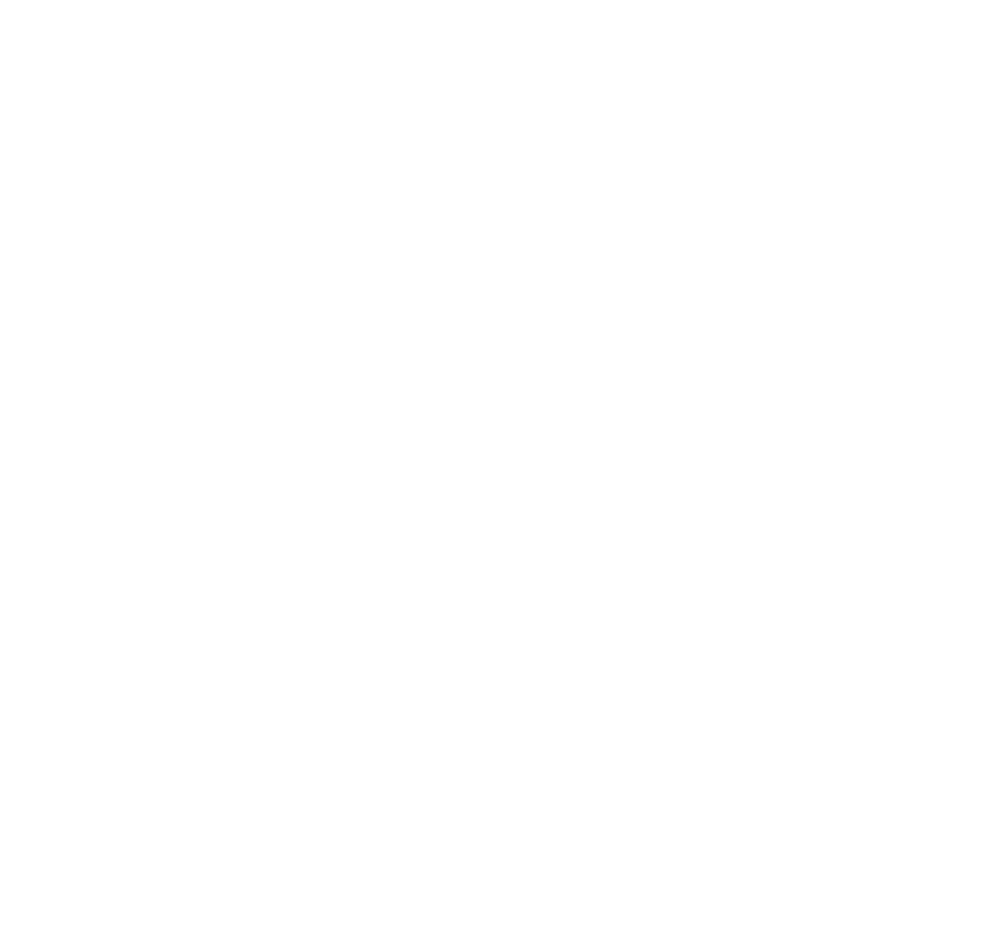
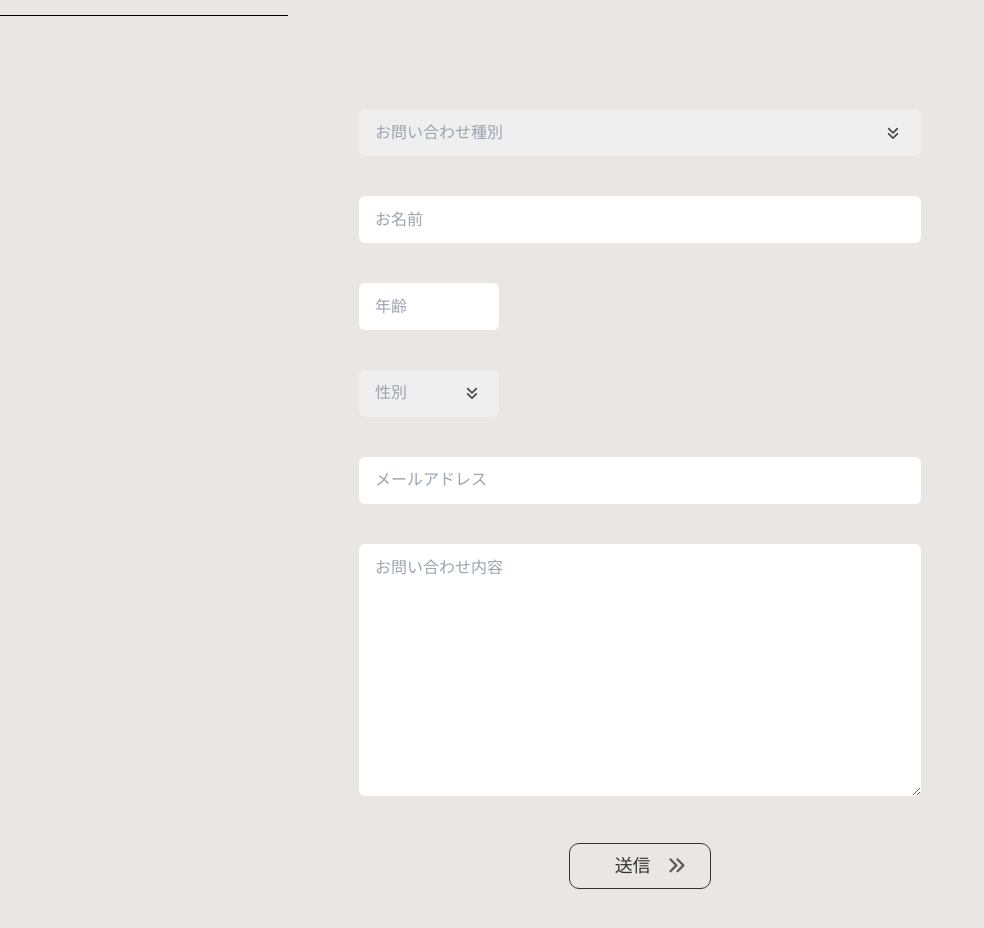
Before and after one commit to daito-kawasaki/all_stock, a Next.js app in the folder all_stock_app/: page / in a window 1280 px wide. Shown: the part 7204-8132 px from the top of the page, without its empty margins (0-984 px from the left). Before the commit the page ends 6898 px from the top, so only its background shows below. Built offline with nearby package versions, Linux system fonts and the light colour scheme.

Commit message:
feature:contact_secの追加とその他コンポーネントの修正

```diff
--- a/all_stock_app/package.json
+++ b/all_stock_app/package.json
@@ -17,12 +17,14 @@
     "basic-auth": "^2.0.1",
     "modern-css-reset": "^1.4.0",
     "next": "14.2.4",
+    "nodemailer": "^6.9.14",
     "react": "^18",
     "react-dom": "^18",
     "static-auth": "^2.1.2"
   },
   "devDependencies": {
     "@types/node": "^20",
+    "@types/nodemailer": "^6.4.15",
     "@types/react": "^18",
     "@types/react-dom": "^18",
     "eslint": "^8",
--- /dev/null
+++ b/all_stock_app/src/app/api/contact/route.ts
@@ -0,0 +1,50 @@
+import { NextRequest, NextResponse } from "next/server";
+import nodemailer from "nodemailer";
+
+export async function POST(req:NextRequest) {
+  const body = await req.json();
+
+  const transporter = nodemailer.createTransport({
+    host: "smtp.gmail.com",
+    port: 587,
+    auth: {
+      user: process.env.GMAILUSER,
+      pass: process.env.GMAILPASS,
+    }
+  })
+
+  const mailOptions = {
+    from: body.email,
+    to: "daito012221@gmail.com",
+    subject: `[お問い合わせ] ${body.name}様より`,
+    text: `${body.contents} Send from ${body.email}`,
+    html: `
+      <p>【名前】</p>
+      <p>${body.name}</p>
+      <p>【年齢】</p>
+      <p>${body.age}</p>
+      <p>【性別】</p>
+      <p>${body.gender}</p>
+      <p>【メールアドレス】</p>
+      <p>${body.email}</p>
+      <p>【お問い合わせ内容】</p>
+      <p>${body.contents}</p>
+    `,
+  }
+
+  try{
+    await transporter.sendMail(mailOptions);
+    return NextResponse.json({ message: '成功しました!' });
+  } catch (err){
+    console.log(err);
+    return NextResponse.json({ message: '失敗しました。' }, {status: 500 });
+  }
+
+
+  // transporter.sendMail(toHostMailData, function (err, info){
+  //   if(err) console.log(err + 'こんちには');
+  //   else console.log(info);
+  // })
+
+  // return res.send('成功しました');
+}
--- a/all_stock_app/src/app/globals.css
+++ b/all_stock_app/src/app/globals.css
@@ -1,3 +1,31 @@
 @tailwind base;
 @tailwind components;
 @tailwind utilities;
+
+@layer components {
+  .select-text {
+    @apply text-black;
+  }
+  .select-placeholder {
+    @apply text-gray-400;
+  }
+  .select-selected {
+    @apply text-black;
+  }
+  .input-full{
+    @apply w-[43.9238653vw];
+    @apply h-[3.66vw];
+  }
+  .input-half{
+    @apply w-[10.98vw];
+    @apply h-[3.66vw];
+  }
+  .icon:after{
+    font: var(--fa-font-solid);
+    content: "\f054";
+    position: absolute;
+    top: 50%;
+    right: 10%;
+    transform: translateY(-50%);
+  }
+}
--- a/all_stock_app/src/app/page.tsx
+++ b/all_stock_app/src/app/page.tsx
@@ -7,6 +7,7 @@
 import Bike_sec from "@/components/bike_sec";
 import News_sec from "@/components/news_sec";
 import Store_sec from "@/components/store_sec";
+import Contact_sec from "@/components/contact_sec";
 
 export default function Home() {
   return (
@@ -20,6 +21,7 @@
       <Bike_sec />
       <News_sec />
       <Store_sec />
+      <Contact_sec />
     </>
   );
 }
--- /dev/null
+++ b/all_stock_app/src/components/contact_sec.tsx
@@ -0,0 +1,11 @@
+import PartsContactForm from "./parts_contact_form";
+import Parts_ttl from "./parts_ttl";
+
+export default function Contact_sec() {
+  return (
+    <div className="contact_sec bg-[#cac1b9]/40 pt-[16.1vw] pb-[3.66vw]">
+      <Parts_ttl ttl="お問い合わせ" sub_ttl="Contact" margin="mb-[7.32vw]" />
+      <PartsContactForm />
+    </div>
+  );
+}
--- /dev/null
+++ b/all_stock_app/src/components/parts_contact_form.tsx
@@ -0,0 +1,92 @@
+"use client";
+
+import { useRef } from "react";
+import Parts_input_select from "./parts_input_select";
+import PartsInputText from "./parts_input_text";
+import PartsInputTextArea from "./parts_input_textarea";
+import PartsSendBut from "./parts_send_but";
+
+export default function PartsContactForm(): JSX.Element {
+  const typeRef = useRef<HTMLSelectElement>(null);
+  const nameRef = useRef<HTMLInputElement>(null);
+  const ageRef = useRef<HTMLInputElement>(null);
+  const genderRef = useRef<HTMLSelectElement>(null);
+  const emailRef = useRef<HTMLInputElement>(null);
+  const contentsRef = useRef<HTMLTextAreaElement>(null);
+
+  const handleSubmit = async (e: React.FormEvent<HTMLFormElement>) => {
+    e.preventDefault();
+
+    const data = {
+      type: typeRef.current?.value,
+      name: nameRef.current?.value,
+      age: ageRef.current?.value,
+      gender: genderRef.current?.value,
+      email: emailRef.current?.value,
+      contents: contentsRef.current?.value,
+    };
+
+    try {
+      const response = await fetch("/api/contact", {
+        method: "POST",
+        headers: {
+          Accept: "application/json, text/plain",
+          "Content-Type": "application/json",
+        },
+        body: JSON.stringify(data),
+      });
+
+      const result = await response.text();
+
+      if (response.ok) {
+        console.log("メール送信成功");
+      } else {
+        console.error("メール送信失敗", response.status, result);
+      }
+    } catch (error) {
+      console.error("エラー発生", error);
+    }
+  };
+  return (
+    <div className="contactform w-fit mx-auto">
+      <form
+        onSubmit={(e: React.FormEvent<HTMLFormElement>) => handleSubmit(e)}
+        className=" flex flex-col gap-10"
+      >
+        <Parts_input_select
+          selectText="お問い合わせ種別"
+          optionText={["cafe", "salon", "motorcycle"]}
+          inputSize="input-full"
+          inputRef={typeRef}
+        />
+        <PartsInputText
+          inputSize="input-full"
+          placeholder="お名前"
+          inputRef={nameRef}
+        />
+        <PartsInputText
+          inputSize="input-half"
+          placeholder="年齢"
+          inputRef={ageRef}
+        />
+        <Parts_input_select
+          selectText="性別"
+          optionText={["男性", "女性", "その他"]}
+          inputSize="input-half"
+          inputRef={genderRef}
+        />
+        <PartsInputText
+          inputSize="input-full"
+          placeholder="メールアドレス"
+          inputRef={emailRef}
+        />
+        <PartsInputTextArea
+          name="contact_content"
+          placeholder="お問い合わせ内容"
+          inputRef={contentsRef}
+        />
+        <PartsSendBut />
+      </form>
+    </div>
+  );
+}
--- /dev/null
+++ b/all_stock_app/src/components/parts_input_select.tsx
@@ -0,0 +1,54 @@
+"use client";
+
+import { useState } from "react";
+import { FontAwesomeIcon } from "@fortawesome/react-fontawesome";
+import { faAnglesDown } from "@fortawesome/free-solid-svg-icons";
+import React from "react";
+
+interface selectProps {
+  selectText: string;
+  inputSize: string;
+  optionText: string[];
+  inputRef: React.RefObject<HTMLSelectElement>;
+}
+
+export default function Parts_input_select({
+  selectText,
+  optionText,
+  inputSize,
+  inputRef,
+}: selectProps): JSX.Element {
+  const [selectedValue, setSelectedValue] = useState<string>("");
+
+  const handleChange = (event: React.ChangeEvent<HTMLSelectElement>) => {
+    setSelectedValue(event.target.value);
+  };
+  return (
+    <div className="input_select_cnt relative w-fit">
+      <select
+        name="contact_type"
+        id="contact_type"
+        value={selectedValue}
+        onChange={handleChange}
+        ref={inputRef}
+        className={`select-text px-4 ${
+          selectedValue === "" ? "select-placeholder" : "select-selected"
+        } ${inputSize} rounded-md appearance-none`}
+      >
+        <option value="" disabled selected className="select-placeholder">
+          {selectText}
+        </option>
+        {optionText.map((text, key) => (
+          <option key={key} value={text}>
+            {text}
+          </option>
+        ))}
+        ;
+      </select>
+      <FontAwesomeIcon
+        icon={faAnglesDown}
+        className=" w-3 absolute right-[1.7vw] top-[50%] translate-y-[-50%] text-black/70"
+      />
+    </div>
+  );
+}
--- /dev/null
+++ b/all_stock_app/src/components/parts_input_text.tsx
@@ -0,0 +1,24 @@
+import React from "react";
+
+interface inputTextProps {
+  placeholder: string;
+  inputSize: string;
+  inputRef: React.RefObject<HTMLInputElement>;
+}
+
+export default function PartsInputText({
+  placeholder,
+  inputSize,
+  inputRef,
+}: inputTextProps) {
+  return (
+    <div className="input_select_cnt relative">
+      <input
+        type="text"
+        placeholder={placeholder}
+        className={`${inputSize} px-4 rounded-md`}
+        ref={inputRef}
+      />
+    </div>
+  );
+}
--- /dev/null
+++ b/all_stock_app/src/components/parts_input_textarea.tsx
@@ -0,0 +1,26 @@
+import React from "react";
+
+interface inputTextProps {
+  placeholder: string;
+  name: string;
+  inputRef: React.RefObject<HTMLTextAreaElement>;
+}
+
+export default function PartsInputTextArea({
+  placeholder,
+  name,
+  inputRef,
+}: inputTextProps) {
+  return (
+    <div className="input_select_cnt">
+      <textarea
+        name={name}
+        id={name}
+        placeholder={placeholder}
+        rows={10}
+        ref={inputRef}
+        className=" w-[43.9238653vw] px-4 pt-3 rounded-md"
+      ></textarea>
+    </div>
+  );
+}
--- /dev/null
+++ b/all_stock_app/src/components/parts_send_but.tsx
@@ -0,0 +1,21 @@
+import { FontAwesomeIcon } from "@fortawesome/react-fontawesome";
+import { faAnglesRight } from "@fortawesome/free-solid-svg-icons";
+import { noto_sans_md } from "@/lib/fonts";
+
+export default function PartsSendBut() {
+  return (
+    <div className="send_but w-fit pl-[45px] pr-[25px] py-2 rounded-[10px] border border-[#333333] justify-start items-center flex mx-auto">
+      <button
+        type="submit"
+        name="send"
+        className={`${noto_sans_md} text-lg text-[#333] flex items-center`}
+      >
+        送信
+        <FontAwesomeIcon
+          icon={faAnglesRight}
+          className=" pl-4 w-[1.464vw] h-auto text-black/60"
+        />
+      </button>
+    </div>
+  );
+}
--- a/all_stock_app/src/components/store_sec.tsx
+++ b/all_stock_app/src/components/store_sec.tsx
@@ -5,7 +5,7 @@
 export default function Store_sec() {
   const imgPath = "/img/";
   return (
-    <div className="store_sec pt-[14.64vw] relative">
+    <div className="store_sec pt-[14.64vw] relative pb-[3.66vw]">
       <div className="shop_img w-[24.37774524vw] h-auto absolute right-[5%] top-[-15%]">
         <Image src={`${imgPath}shop_img.png`} alt="" width={333} height={318} />
       </div>
```
Also changed, not shown: 2 other files (tests, documents, lock files or other folders).
